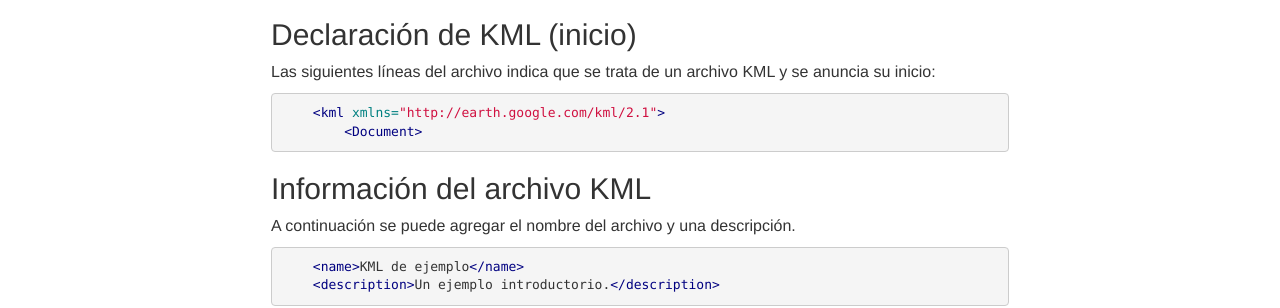
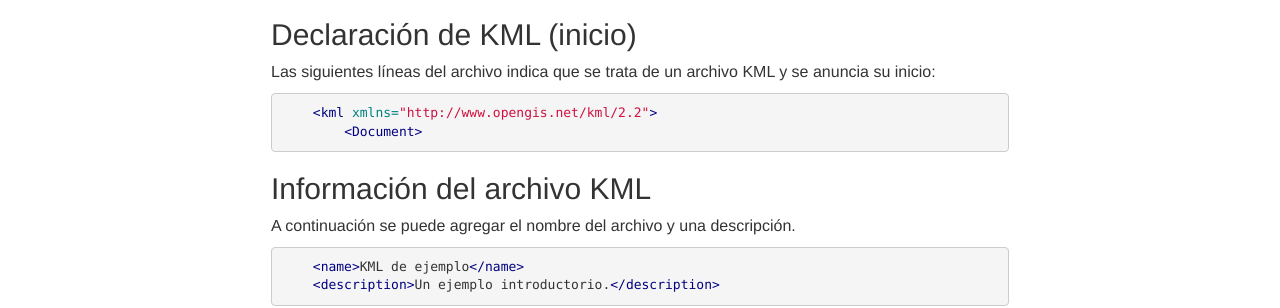
Before and after one commit to algoritmos-rw/algoritmos, a Jekyll site: the page built from static/material/kml.md, in a window 1280 px wide and 900 px high, scrolled down 359 px. Shown: the part 155-463 px from the top of the window. Built offline with Jekyll 4.4.1, drawn with Linux system fonts in a browser that asks for light colours; nearby versions of some CDN libraries.

Commit message:
Fix apunte kml

````diff
--- a/static/material/kml.md
+++ b/static/material/kml.md
@@ -27,7 +27,7 @@ La primera línea de cada archivo KML debe ser el encabezado del estándar XML:
 
 Las siguientes líneas del archivo indica que se trata de un archivo KML y se anuncia su inicio:
 ```xml
-    <kml xmlns="http://earth.google.com/kml/2.1">
+    <kml xmlns="http://www.opengis.net/kml/2.2">
         <Document>
 ```
 ## Información del archivo KML
````
